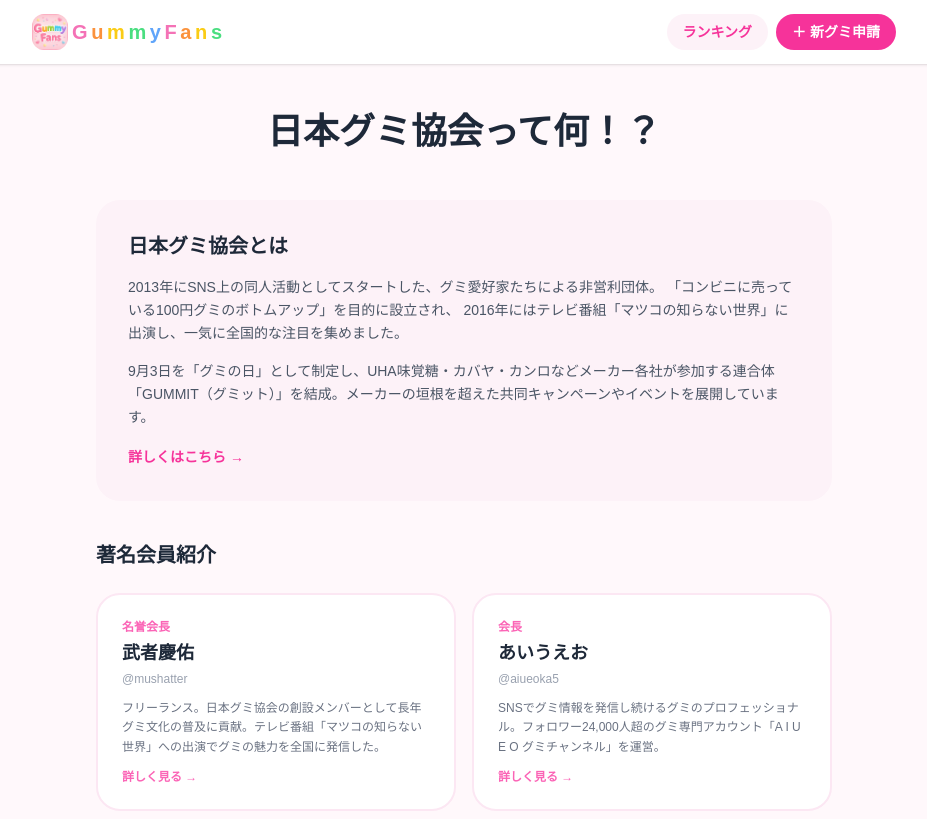
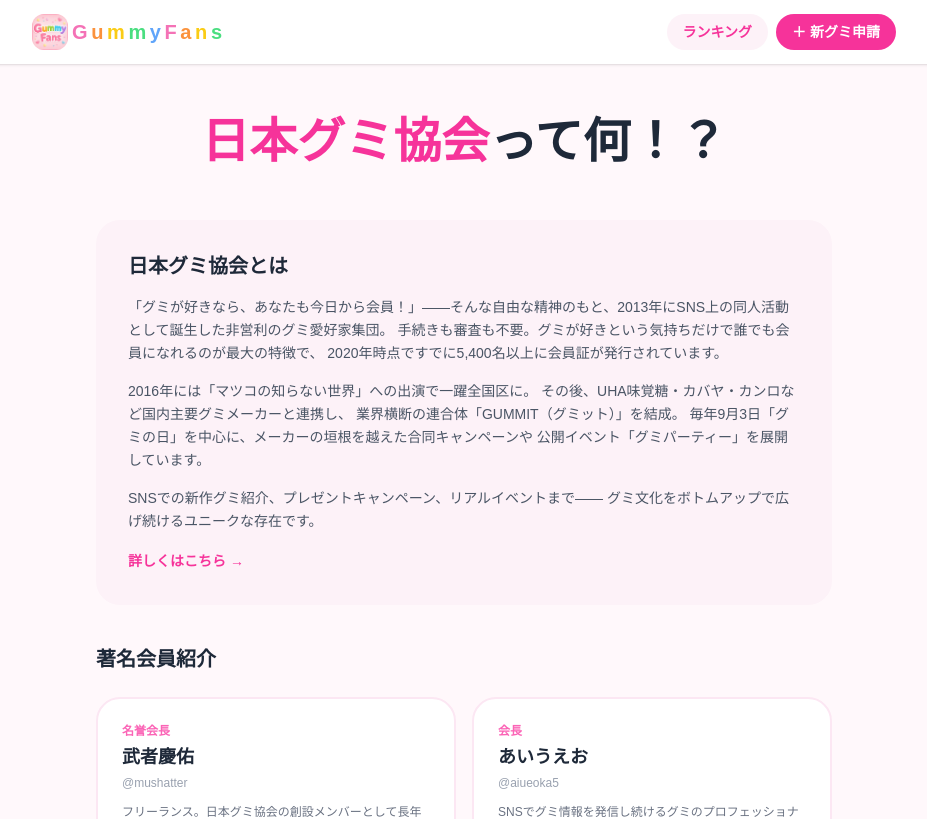
Before and after one commit to tubetarou1135/gummyfans, a Next.js app: page /preview in a window 1280 px wide. Shown: the top 819 px of the page, without its empty margins (176-1103 px from the left). Built offline with nearby package versions, Linux system fonts and the light colour scheme; a web font is replaced by a local one.

Commit message:
feat: update preview page header and description

```diff
--- a/app/preview/page.tsx
+++ b/app/preview/page.tsx
@@ -8,20 +8,29 @@ export default function PreviewPage() {
     <main className="max-w-3xl mx-auto px-4 py-12">
       {/* ヘッダー */}
       <div className="text-center mb-12">
-        <h1 className="text-4xl font-bold text-gray-800">日本グミ協会って何！？</h1>
+        <h1 className="text-5xl font-black text-gray-800 leading-tight">
+          <span className="text-pink-500">日本グミ協会</span>って何！？
+        </h1>
       </div>
 
       {/* 日本グミ協会とは */}
       <section className="bg-pink-50 rounded-3xl p-8 mb-10">
         <h2 className="text-xl font-bold text-gray-800 mb-4">日本グミ協会とは</h2>
         <p className="text-sm text-gray-600 leading-relaxed mb-4">
-          2013年にSNS上の同人活動としてスタートした、グミ愛好家たちによる非営利団体。
-          「コンビニに売っている100円グミのボトムアップ」を目的に設立され、
-          2016年にはテレビ番組「マツコの知らない世界」に出演し、一気に全国的な注目を集めました。
+          「グミが好きなら、あなたも今日から会員！」——そんな自由な精神のもと、2013年にSNS上の同人活動として誕生した非営利のグミ愛好家集団。
+          手続きも審査も不要。グミが好きという気持ちだけで誰でも会員になれるのが最大の特徴で、
+          2020年時点ですでに5,400名以上に会員証が発行されています。
         </p>
         <p className="text-sm text-gray-600 leading-relaxed mb-4">
-          9月3日を「グミの日」として制定し、UHA味覚糖・カバヤ・カンロなどメーカー各社が参加する連合体
-          「GUMMIT（グミット）」を結成。メーカーの垣根を超えた共同キャンペーンやイベントを展開しています。
+          2016年には「マツコの知らない世界」への出演で一躍全国区に。
+          その後、UHA味覚糖・カバヤ・カンロなど国内主要グミメーカーと連携し、
+          業界横断の連合体「GUMMIT（グミット）」を結成。
+          毎年9月3日「グミの日」を中心に、メーカーの垣根を越えた合同キャンペーンや
+          公開イベント「グミパーティー」を展開しています。
+        </p>
+        <p className="text-sm text-gray-600 leading-relaxed mb-4">
+          SNSでの新作グミ紹介、プレゼントキャンペーン、リアルイベントまで——
+          グミ文化をボトムアップで広げ続けるユニークな存在です。
         </p>
         <a
           href="https://93gummy.jp/"
```
